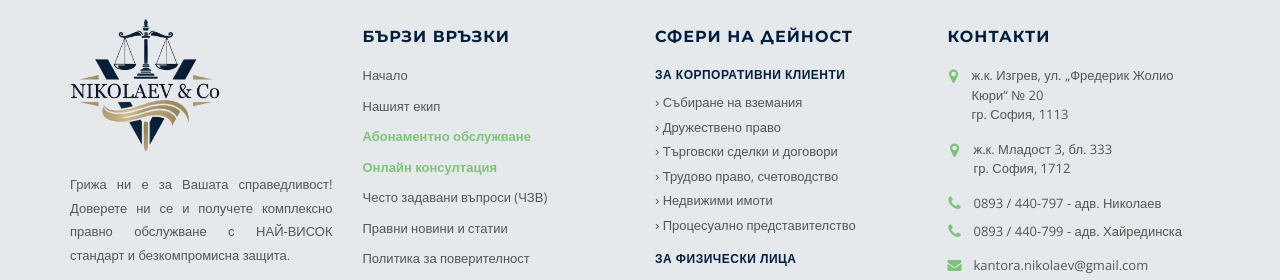
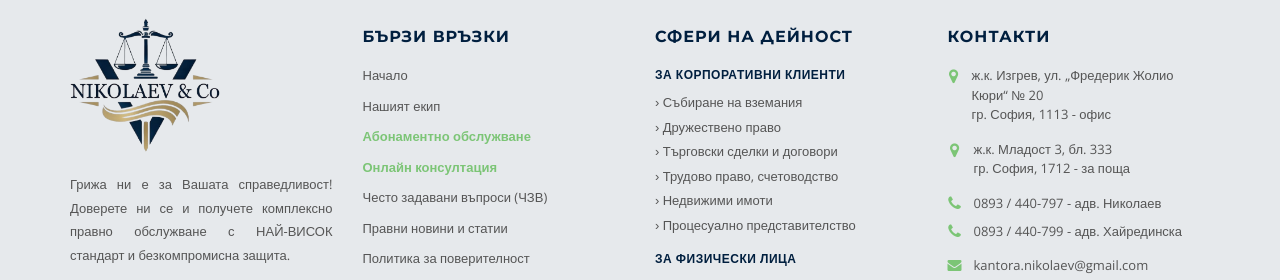
Before and after one commit to NikolaiNikolaev/law-page, a Jekyll site: the page built from kolektiv/advokat-iva-hairedinska.html, in a window 1280 px wide and 900 px high, scrolled down 1471 px. Shown: the part 368-648 px from the top of the window. Built offline with Jekyll 4.4.1, drawn with Linux system fonts in a browser that asks for light colours.

Commit message:
Update footer.html

```diff
--- a/_includes/footer.html
+++ b/_includes/footer.html
@@ -61,12 +61,12 @@
 
                 <div style="display: flex; align-items: flex-start; margin-bottom: 15px; font-size: 13px; color: #555;">
                     <i class="fa fa-map-marker" style="color: #7cc576; font-size: 16px; margin-right: 12px; margin-top: 2px; width: 14px; text-align: center;"></i>
-                    <span style="line-height: 1.5;">ж.к. Изгрев, ул. „Фредерик Жолио Кюри“ № 20<br>гр. София, 1113</span>
+                    <span style="line-height: 1.5;">ж.к. Изгрев, ул. „Фредерик Жолио Кюри“ № 20<br>гр. София, 1113 - офис</span>
                 </div>
 
                 <div style="display: flex; align-items: flex-start; margin-bottom: 15px; font-size: 13px; color: #555;">
                     <i class="fa fa-map-marker" style="color: #7cc576; font-size: 16px; margin-right: 12px; margin-top: 2px; width: 14px; text-align: center;"></i>
-                    <span style="line-height: 1.5;">ж.к. Младост 3, бл. 333<br>гр. София, 1712</span>
+                    <span style="line-height: 1.5;">ж.к. Младост 3, бл. 333<br>гр. София, 1712 - за поща</span>
                 </div>
 
                 <div style="display: flex; align-items: center; margin-bottom: 10px; font-size: 13px; color: #555;">
```
